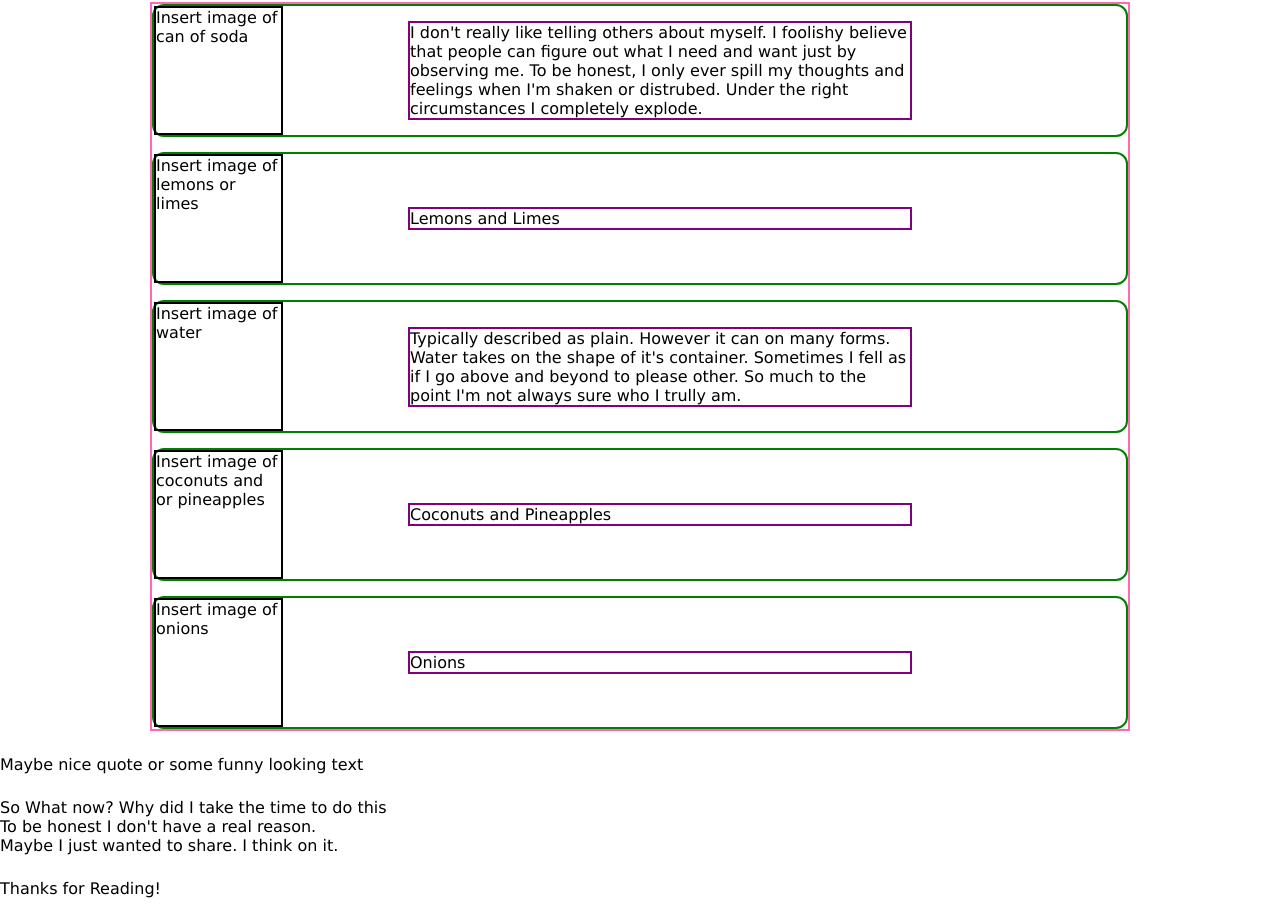
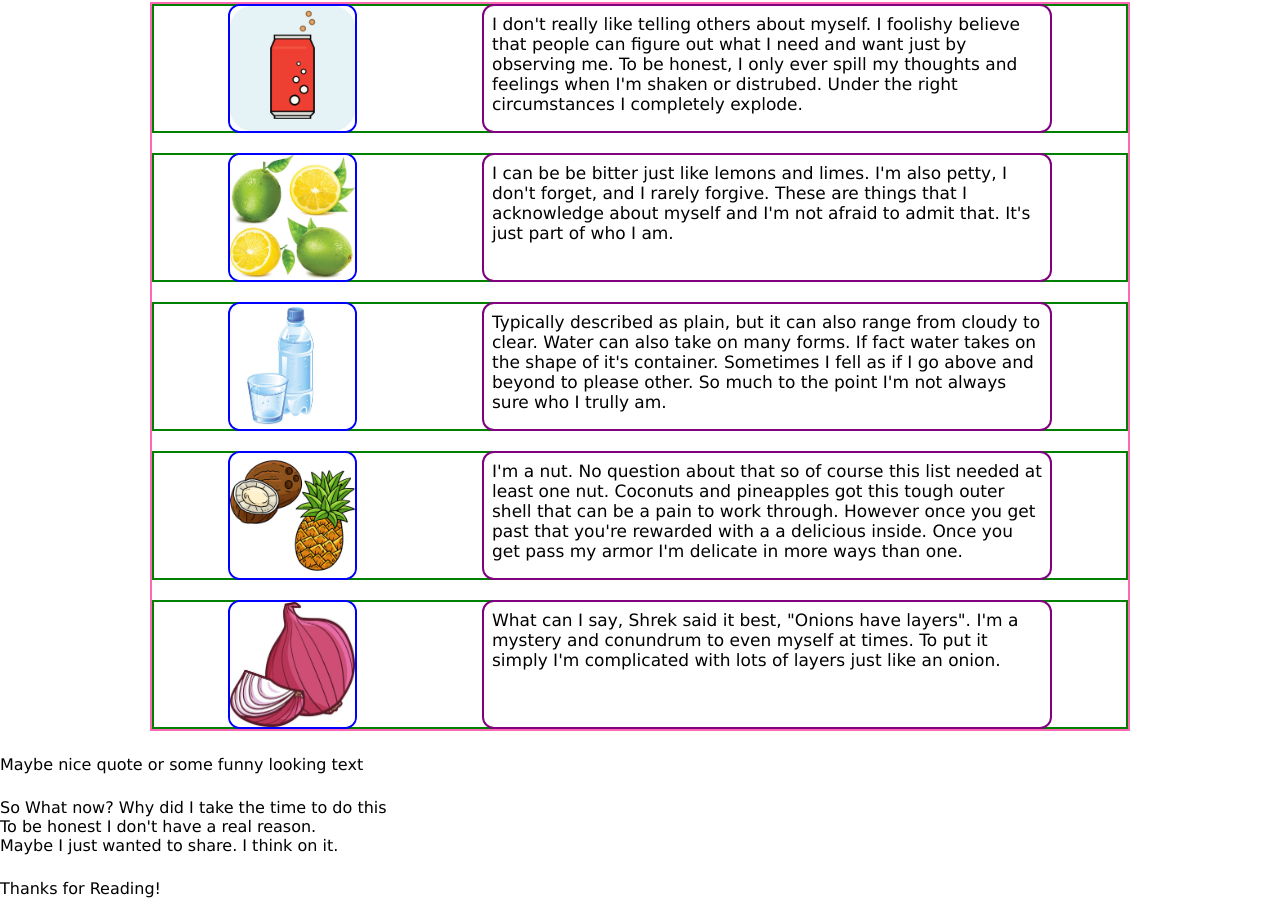
Before and after one commit to M-GreySun/Love-Yourz, a plain HTML site: page index.html in a window 1280 px wide. Shown: the part 574-1494 px from the top of the page. Drawn offline with Linux system fonts and the light colour scheme.

Commit message:
Icon and images have been adde. The subtext for each image has also been added. I may make some changes to the content later.

```diff
--- a/index.html
+++ b/index.html
@@ -51,7 +51,7 @@
         <div class= info-section>
 
             <div class="info">
-                <div class="icon"> Insert image of can of soda</div>
+                <img class="icon" src="images/soda2.png" alt="Image of a soda can">
                 <div class="subtext">
                     I don't really like telling others about myself. I foolishy believe
                     that people can figure out what I need and want just by observing me.
@@ -61,28 +61,42 @@
             </div>
 
             <div class="info">
-                <div class="icon">Insert image of lemons or limes</div>
-                <div class="subtext">Lemons and Limes</div>
-            </div>
-
-            <div class="info">
-                <div class="icon"> Insert image of water</div>
+                <img class="icon" src="images/lemon-lime3.png" alt="Image of lemons and limes">
                 <div class="subtext">
-                    Typically described as plain. However it can on many forms.
-                    Water takes on the shape of it's container. Sometimes I fell as if
-                    I go above and beyond to please other. So much to the point I'm not always sure
-                    who I trully am.
+                    I can be be bitter just like lemons and limes.
+                    I'm also petty, I don't forget, and I rarely forgive.
+                    These are things that I acknowledge about myself and I'm not
+                    afraid to admit that. It's just part of who I am.
                 </div>
             </div>
 
             <div class="info">
-                <div class="icon">Insert image of coconuts and or pineapples</div>
-                <div class="subtext">Coconuts and Pineapples </div>
+                <img class="icon" src="images/water3.png" alt="Image of a glass of water and water bottle">
+                <div class="subtext">
+                    Typically described as plain, but it can also range from cloudy to clear.
+                    Water can also take on many forms. If fact water takes on the shape of it's
+                    container. Sometimes I fell as if I go above and beyond to please other.
+                    So much to the point I'm not always sure who I trully am.
+                </div>
             </div>
 
             <div class="info">
-                <div class="icon">Insert image of onions</div>
-                <div class="subtext">Onions</div>
+                <img class="icon" src="images/pineapple-coconut.png" alt="Image of a pineapple and a coconut">
+                <div class="subtext">
+                    I'm a nut. No question about that so of course this list needed at least one nut.
+                    Coconuts and pineapples got this tough outer shell that can be a pain to work through.
+                    However once you get past that you're rewarded with a a delicious inside. Once you get
+                    pass my armor I'm delicate in more ways than one.
+                </div>
+            </div>
+
+            <div class="info">
+                <img class="icon" src="images/onion.png" alt="Image of an oninon">
+                <div class="subtext">
+                    What can I say, Shrek said it best, "Onions have layers".
+                    I'm a mystery and conundrum to even myself at times. To put it simply
+                    I'm complicated with lots of layers just like an onion.
+                </div>
             </div>
         </div>
 
--- a/style.css
+++ b/style.css
@@ -95,36 +95,40 @@ a{
 }
 
 .info-section{
-    border: 2px solid hotpink;
     margin: 0px 150px;
     height: 725px;
     display: flex;
     flex-direction: column;
     justify-content: space-between;
+    border: 2px solid hotpink;
 }
 .subtext{
     border: 2px solid purple;
-    width: 500px;
+    padding: 8px;
+    border-radius: 12px;
+    height: 109px;
+    width: 550px;
 }
 .info{
-    border-radius: 12px;
     display: flex;
+    gap: 125px;
+    justify-content: center;
+    font-size: 17px;
     border: 2px solid green;
-    gap: 125px;
     align-items: center;
-
-
+    flex-grow: 0;
+    height: 125px;
 
 }
 .icon{
     width: 125px;
     height: 125px;
-    border: 2px solid black;
     flex-shrink: 0;
+    border-radius: 12px;
+    border: 2px solid blue;
 }
 .block{
     border: 2px solid rgb(121, 173, 255);
-
 }
 
 .action, .quotes{
```
